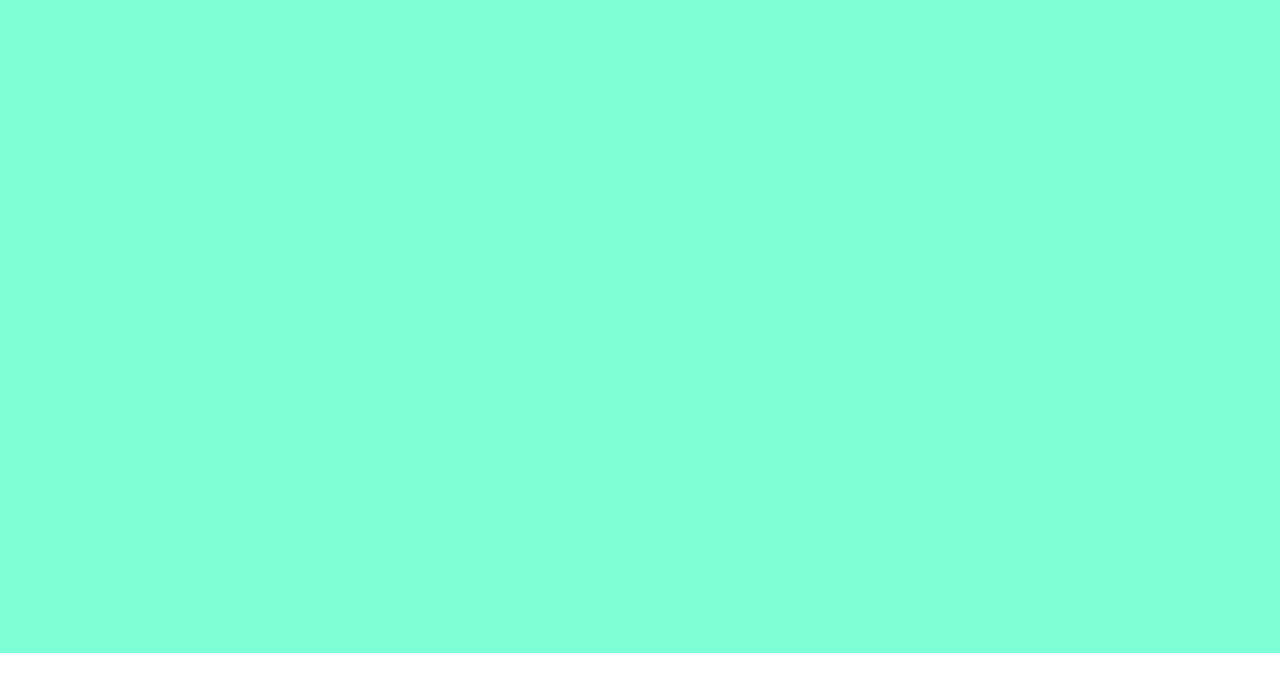
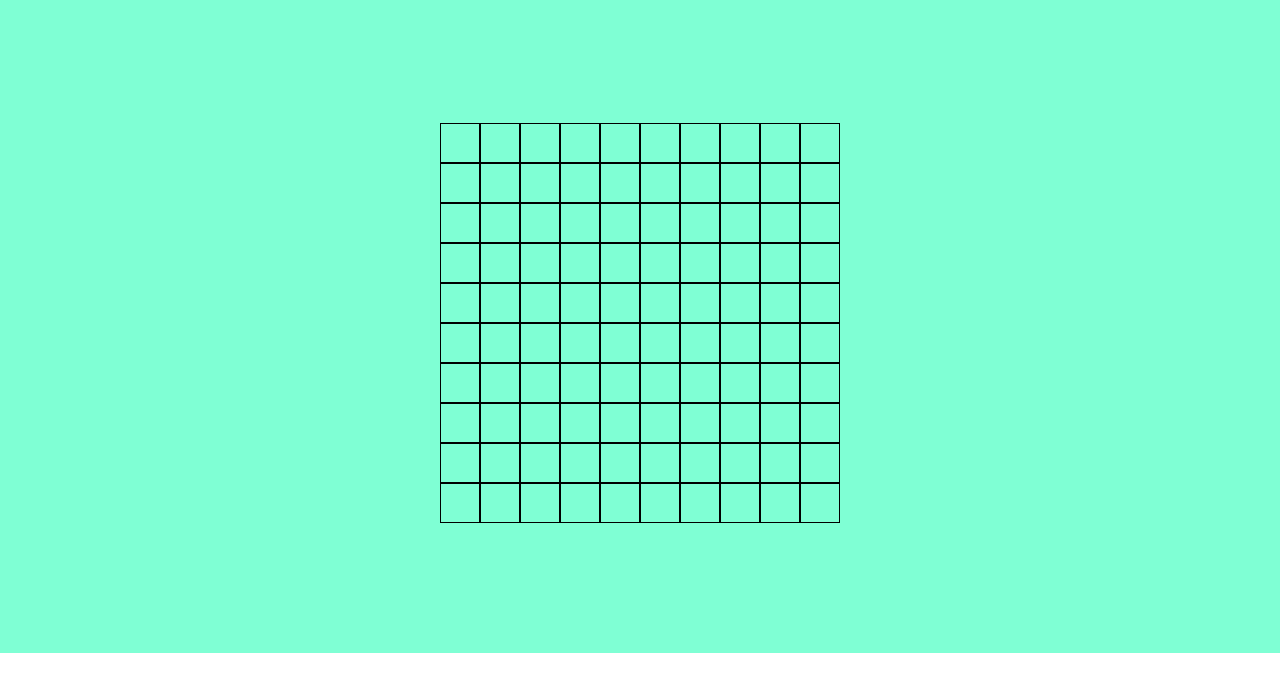
Before and after one commit to LarisaGimbu/js-campominato-grid, a plain HTML site: page index.html in a window 1280 px wide. Both pictures are taken after a click on the button "Play". Shown: the part 87-778 px from the top of the page. Drawn offline with nearby package versions, Linux system fonts and the light colour scheme.

Commit message:
classList

```diff
--- a/css/style.css
+++ b/css/style.css
@@ -40,7 +40,7 @@ main{
   height: calc(100vh - 140px);
   background-color: #7FFFD4;
 }
-.main-container{
+#main-container{
   width: 400px;
   height: 400px;
 }
--- a/index.html
+++ b/index.html
@@ -36,7 +36,7 @@
 
   <!-- MAIN  -->
   <main class="d-flex justify-content-center align-items-center">
-    <div class="main-container d-flex flex-wrap">
+    <div id="main-container" class="d-flex flex-wrap">
       <!-- <div class="square easy">1</div> -->
     </div>
   </main>
--- a/js/script.js
+++ b/js/script.js
@@ -1,4 +1,5 @@
 const btnPlay = document.getElementById('btn-play');
+const container = document.getElementById('main-container');
 
 btnPlay.addEventListener('click', function(){
   const level = document.getElementById('level').value;
@@ -6,15 +7,42 @@ btnPlay.addEventListener('click', function(){
 
   if(level === '1'){
     squareNumber = 100;
+
   }else if(level === '2'){
     squareNumber = 81;
   }else{
     squareNumber = 49;
   }
-
   console.log(squareNumber);
 
   for(let i = 0; i < squareNumber; i++){
+    //creo l'elemento square e lo aggiungo al main-container
+    const sq = createSquare(container);
+  };
+});
 
+
+function createSquare(target){
+  const sq = document.createElement('div');
+  let classLevel = '';
+
+  sq.className = 'square';
+
+  if(level.value === '1'){
+    sq.classList.add('easy');
+    sq.classList.remove('hard', 'crazy')
+
+
+  }else if(level.value === '2'){
+    sq.classList.add('hard');
+    sq.classList.remove('easy', 'crazy')
+  }else{
+    sq.classList.add('crazy');
+    sq.classList.remove('hard', 'easy')
   }
-})
+  console.log(classLevel)
+
+  target.append(sq);
+  return sq;
+
+};
```
